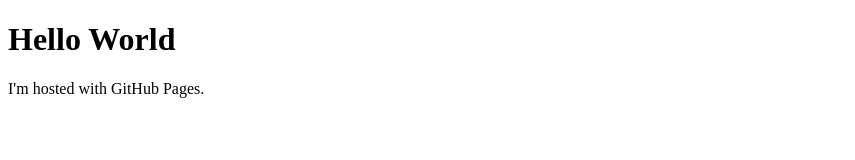
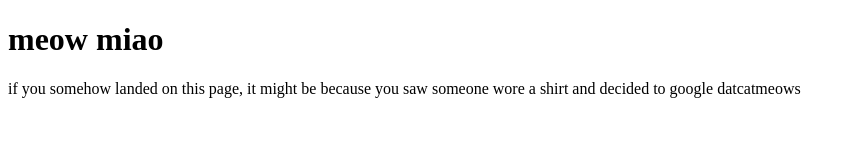
Before and after one commit to datcatmeows/datcatmeows.github.io, a plain HTML site: page index.html in a window 1280 px wide. Shown: the whole page, without its empty margins (0-855 px from the left). Drawn offline with Linux system fonts and the light colour scheme.

Commit message:
Update index.html

```diff
--- a/index.html
+++ b/index.html
@@ -1,7 +1,7 @@
 <!DOCTYPE html>
 <html>
 <body>
-<h1>Hello World</h1>
-<p>I'm hosted with GitHub Pages.</p>
+<h1>meow miao</h1>
+<p>if you somehow landed on this page, it might be because you saw someone wore a shirt and decided to google datcatmeows</p>
 </body>
 </html>
```
